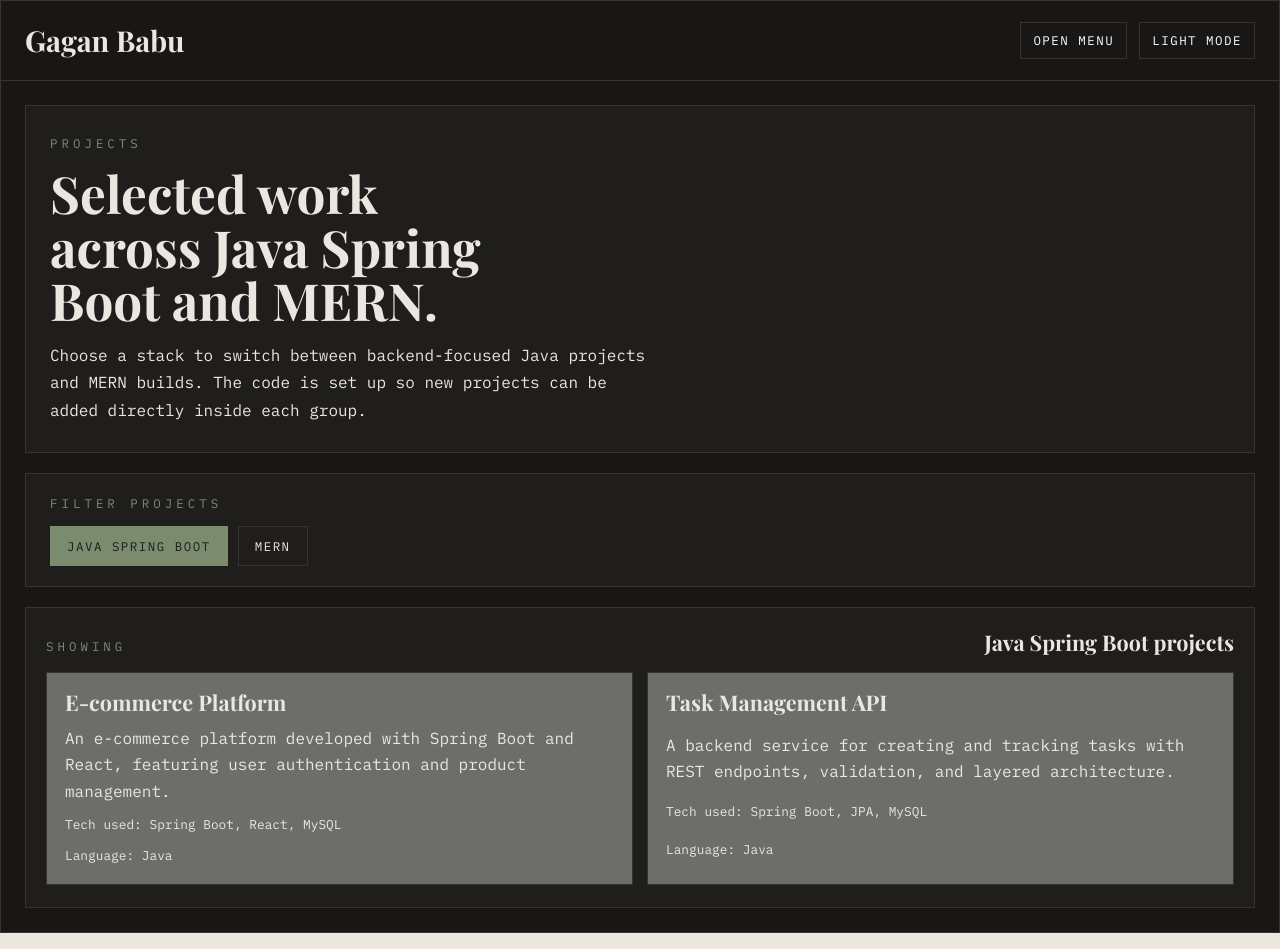
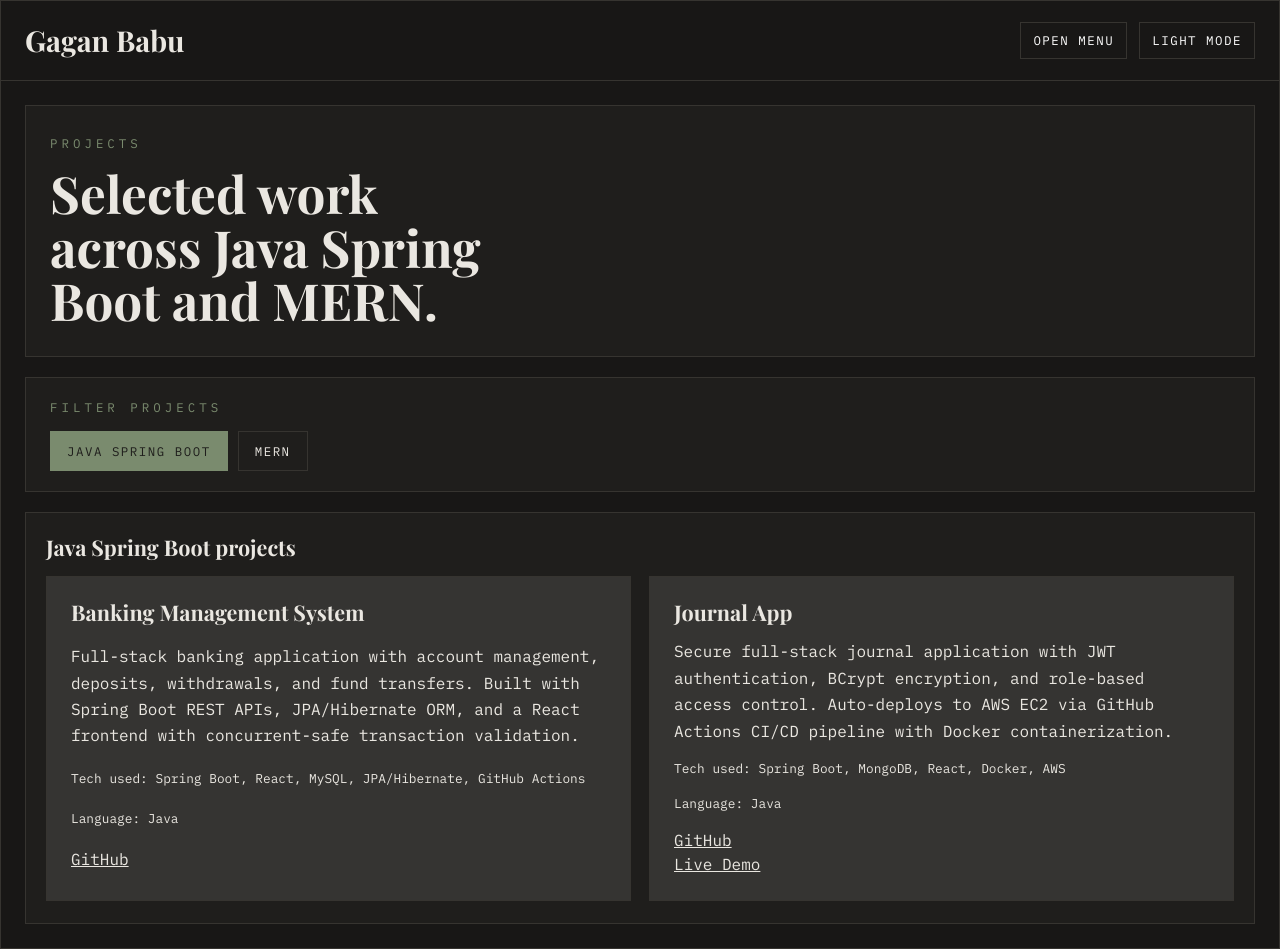
Before and after one commit to GaganBabu1/my-portfolio, a React (Vite) app: page /projects in a window 1280 px wide. Built offline with nearby package versions, Linux system fonts and the light colour scheme.

Commit message:
porject page styling

```diff
--- a/src/components/ProjectCard.jsx
+++ b/src/components/ProjectCard.jsx
@@ -1,6 +1,6 @@
 
 
-function ProjectCard({title,description,tech,language})
+function ProjectCard({ title, description, tech, language, github, liveDemo })
 {
     return(
         <div className="project-card">
@@ -8,6 +8,22 @@ function ProjectCard({title,description,tech,language})
             <p>{description}</p>
             <p>Tech used: {tech}</p>
             <p>Language: {language}</p>
+
+            {(github || liveDemo) && (
+                <div className="project-links">
+                    {github && (
+                        <a href={github} target="_blank" rel="noreferrer">
+                            GitHub
+                        </a>
+                    )}
+                    <br />
+                    {liveDemo && (
+                        <a href={liveDemo} target="_blank" rel="noreferrer">
+                            Live Demo
+                        </a>
+                    )}
+                </div>
+            )}
         </div>
 
     );
--- a/src/pages/Project.jsx
+++ b/src/pages/Project.jsx
@@ -6,17 +6,20 @@ const projectGroups = {
     java: [
         {
             id: "java-1",
-            title: "E-commerce Platform",
-            description: "An e-commerce platform developed with Spring Boot and React, featuring user authentication and product management.",
-            tech: "Spring Boot, React, MySQL",
-            language: "Java"
+            title: "Banking Management System",
+            description: "Full-stack banking application with account management, deposits, withdrawals, and fund transfers. Built with Spring Boot REST APIs, JPA/Hibernate ORM, and a React frontend with concurrent-safe transaction validation.",
+            tech: "Spring Boot, React, MySQL, JPA/Hibernate, GitHub Actions",
+            language: "Java",
+            github: "https://github.com/GaganBabu1/Bank"
         },
         {
             id: "java-2",
-            title: "Task Management API",
-            description: "A backend service for creating and tracking tasks with REST endpoints, validation, and layered architecture.",
-            tech: "Spring Boot, JPA, MySQL",
-            language: "Java"
+            title: "Journal App",
+            description: "Secure full-stack journal application with JWT authentication, BCrypt encryption, and role-based access control. Auto-deploys to AWS EC2 via GitHub Actions CI/CD pipeline with Docker containerization.",
+            tech: "Spring Boot, MongoDB, React, Docker, AWS",
+            language: "Java",
+            liveDemo: "https://journal-app-gold-chi.vercel.app/",
+            github: "https://github.com/GaganBabu1/journal-app"
         },
         // Add more Java Spring Boot projects here.
         // { id: "java-3", title: "Project Name", description: "Short description.", tech: "Spring Boot, ...", language: "Java" },
@@ -24,17 +27,19 @@ const projectGroups = {
     mern: [
         {
             id: "mern-1",
-            title: "Portfolio Website",
-            description: "A personal portfolio website built using React to showcase my projects and skills.",
-            tech: "React.js, CSS",
-            language: "JavaScript"
+            title: "Eco Route",
+            description: "Full-stack MERN web application providing eco-friendly route recommendations by integrating real-time air quality data, EV charging station locations, and CO₂ impact metrics. Includes JWT authentication and dynamic dashboards.",
+            tech: "Node.js, Express, React, MongoDB, Tailwind CSS",
+            language: "MERN",
+            github: "https://github.com/GaganBabu1/eco-friendly-route-recommendation"
         },
         {
             id: "mern-2",
-            title: "Chat Application",
-            description: "A real-time chat application built using Node.js and Socket.io, allowing users to communicate in chat rooms.",
-            tech: "Node.js, Socket.io, Express",
-            language: "JavaScript"
+            title: "Ayur Health Hub",
+            description: "Full-stack Ayurvedic healthcare application with patient management, consultation booking, dynamic symptom-disease mapping, and real-time health score tracking. Features role-based admin controls and automated data seeding.",
+            tech: "Node.js, Express, React, MongoDB",
+            language: "MERN",
+            github: "https://github.com/GaganBabu1/ayur-health-hub"
         },
         // Add more MERN projects here.
         // { id: "mern-3", title: "Project Name", description: "Short description.", tech: "MongoDB, Express, React, Node.js", language: "JavaScript" },
@@ -55,9 +60,7 @@ function Project() {
             <section className={styles.heroCard}>
                 <p className={styles.eyebrow}>Projects</p>
                 <h1 className={styles.title}>Selected work across Java Spring Boot and MERN.</h1>
-                <p className={styles.description}>
-                    Choose a stack to switch between backend-focused Java projects and MERN builds. The code is set up so new projects can be added directly inside each group.
-                </p>
+
             </section>
 
             <section className={styles.tabsCard}>
@@ -82,7 +85,7 @@ function Project() {
 
             <section className={styles.projectsSection}>
                 <div className={styles.projectsHeader}>
-                    <p className={styles.sectionLabel}>Showing</p>
+                    {/*<p className={styles.sectionLabel}>Showing</p>*/}
                     <h2 className={styles.sectionTitle}>
                         {selectedGroup === "java" ? "Java Spring Boot projects" : "MERN projects"}
                     </h2>
@@ -96,6 +99,8 @@ function Project() {
                             description={project.description}
                             tech={project.tech}
                             language={project.language}
+                            github={project.github}
+                            liveDemo={project.liveDemo}
                         />
                     ))}
                 </div>
--- a/src/pages/Project.module.css
+++ b/src/pages/Project.module.css
@@ -69,7 +69,7 @@
 
 .tabButton:hover {
   transform: translateY(-2px);
-  background: var(--cream);
+  /*background: var(--cream);*/
 }
 
 .active {
@@ -100,17 +100,17 @@
 
 .projectsGrid {
   display: grid;
-  grid-template-columns: repeat(auto-fit, minmax(260px, 1fr));
-  gap: 14px;
+  grid-template-columns: repeat(auto-fit, minmax(360px, 1fr));
+  gap: 18px;
 }
 
 .projectsGrid :global(.project-card) {
   border: 1px solid var(--border);
-  background: rgba(255, 255, 255, 0.35);
-  padding: 18px;
+  background: rgba(95, 92, 92, 0.35);
+  padding: 24px;
   display: grid;
-  gap: 10px;
-  min-height: 100%;
+  gap: 14px;
+  min-height: 240px;
 }
 
 .projectsGrid :global(.project-card h3) {
@@ -123,6 +123,7 @@
 .projectsGrid :global(.project-card p) {
   margin: 0;
   line-height: 1.65;
+  max-width: 68ch;
 }
 
 .projectsGrid :global(.project-card p:nth-of-type(2)),
@@ -147,6 +148,11 @@
     grid-template-columns: 1fr;
   }
 
+  .projectsGrid :global(.project-card) {
+    min-height: auto;
+    padding: 20px;
+  }
+
   .tabButton {
     width: 100%;
   }
```
